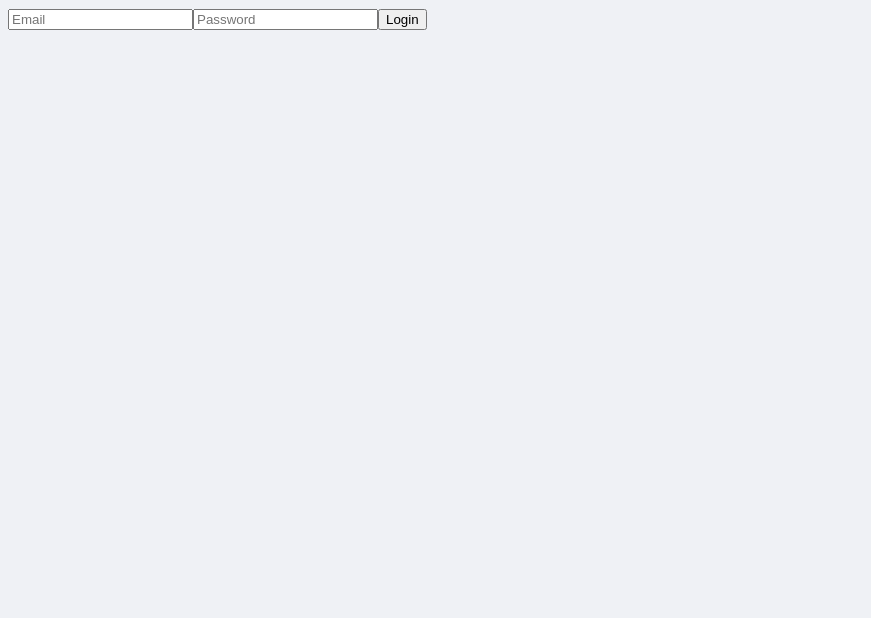
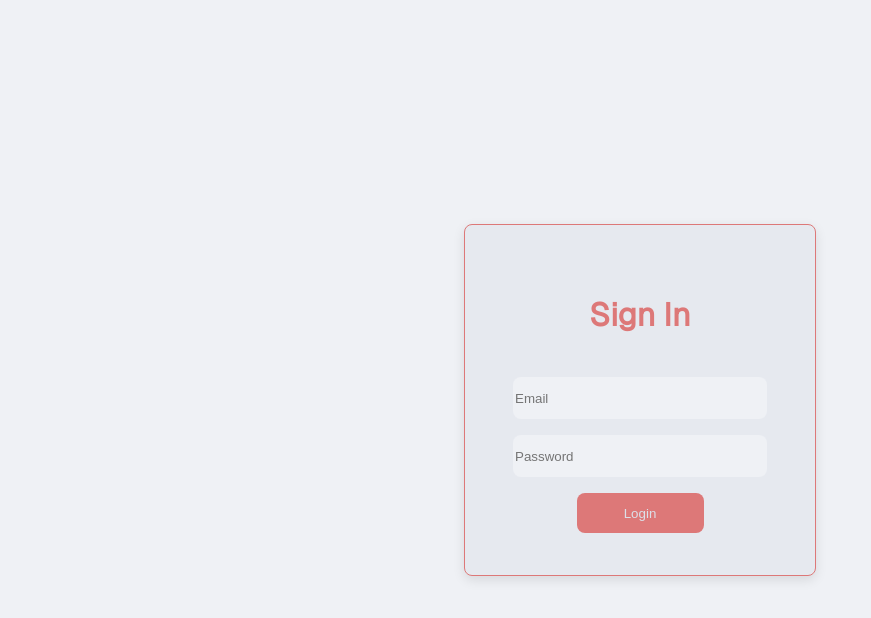
Before and after one commit to peter-calabrese/anni, a React (Vite) app: page /Login in a window 1280 px wide. Shown: the top 618 px of the page, without its empty margins (0-871 px from the left). Built offline with nearby package versions, Linux system fonts and the light colour scheme; no server answers.

Commit message:
update login ui and logic

```diff
--- a/src/contexts/AuthContext.tsx
+++ b/src/contexts/AuthContext.tsx
@@ -2,7 +2,7 @@
 import { createContext, useContext, useEffect, useState } from "react";
 import { supabase } from "../lib/supabase";
 import { type Session } from "@supabase/supabase-js";
-
+import { redirect } from "@tanstack/react-router";
 export interface AuthContextType {
   session: Session | null;
   loading: boolean;
@@ -33,6 +33,7 @@ export function AuthProvider({ children }: { children: React.ReactNode }) {
   const signOut = async () => {
     await supabase.auth.signOut();
     setSession(null);
+
   };
 
   return (
--- a/src/routes/Login/index.tsx
+++ b/src/routes/Login/index.tsx
@@ -2,7 +2,8 @@
 import { createFileRoute, useNavigate } from "@tanstack/react-router";
 import { supabase } from "../../lib/supabase";
 import { useEffect, useState } from "react";
-
+import styles from './login.module.css'
+import { useAuth } from "../../contexts/AuthContext";
 export const Route = createFileRoute("/Login/")({
   component: Login,
 });
@@ -11,27 +12,26 @@ function Login() {
   const navigate = useNavigate();
   const [email, setEmail] = useState("");
   const [password, setPassword] = useState("");
-
+  const { session } = useAuth();
   const handleLogin = async (e: React.FormEvent) => {
     e.preventDefault();
-    await supabase.auth.signInWithPassword({ email, password });
+    const { error } = await supabase.auth.signInWithPassword({ email, password });
+
+    if (error) {
+      console.error(error)
+    }
   };
 
   useEffect(() => {
-    const {
-      data: { subscription },
-    } = supabase.auth.onAuthStateChange((event, session) => {
-      if (event === "SIGNED_IN" && session) {
-        navigate({ to: "/timeline" });
-      }
-    });
-
-    return () => subscription.unsubscribe();
-  }, []);
+    if (session) {
+      navigate({ to: "/timeline" });
+    }
+  }, [session, navigate]);
 
   return (
-    <div>
-      <form onSubmit={handleLogin}>
+    <div className={styles.wrapper}>
+      <h2>Sign In</h2>
+      <form className={styles.container} onSubmit={handleLogin}>
         <input
           type="email"
           value={email}
--- /dev/null
+++ b/src/routes/Login/login.module.css
@@ -0,0 +1,57 @@
+.container {
+    display: flex;
+    flex-direction: column;
+    width: fit-content;
+
+    gap: 1rem;
+    /* flex: 3 */
+}
+
+.wrapper {
+    display: flex;
+
+    justify-content: center;
+    align-items: center;
+    width: 100%;
+    height: 100%;
+    max-width: 350px;
+    max-height: 350px;
+    background-color: var(--mantle);
+    position: absolute;
+    top: 50%;
+    left: 50%;
+    border-radius: 8px;
+    transform: translate(-50%, -50%);
+    flex-direction: column;
+    border: 1px solid var(--flamingo);
+    gap: 1rem;
+    box-shadow: rgba(0, 0, 0, 0.1) 0px 4px 12px;
+}
+
+.container input {
+    width: 250px;
+    height: 40px;
+    background-color: var(--base);
+    border: none;
+    border-radius: 8px;
+    color: var(--text);
+
+}
+
+.container button {
+    height: 40px;
+    width: 50%;
+    align-self: center;
+    background-color: var(--flamingo);
+    color: var(--crust);
+
+    border: none;
+    border-radius: 8px
+}
+
+.wrapper h2 {
+    color: var(--flamingo);
+    font-size: 2rem;
+    font-weight: bold;
+
+}
--- a/src/routes/_authenticated/timeline/index.tsx
+++ b/src/routes/_authenticated/timeline/index.tsx
@@ -5,6 +5,7 @@ import { useEffect, useState } from "react";
 import { apiClient } from "../../../lib/api";
 import { AudioPlayer } from "../../../components/AudioPlayer";
 import audio from "../../../assets/our_song.mp3";
+import { useAuth } from "../../../contexts/AuthContext";
 
 export const Route = createFileRoute("/_authenticated/timeline/")({
   component: Timeline,
@@ -22,7 +23,7 @@ interface Metadata {
 
 function Timeline() {
   const [data, setData] = useState<Metadata[]>([]);
-
+  const { signOut } = useAuth();
   useEffect(() => {
     const fetchImages = async () => {
       const response = await apiClient("images");
@@ -32,6 +33,7 @@ function Timeline() {
   }, []);
   return (
     <>
+      <button onClick={signOut}>Logout</button>
       <AudioPlayer audioSrc={audio} />
       <div
         style={{
```
Also changed, not shown: index.html (+9 -5 lines).
